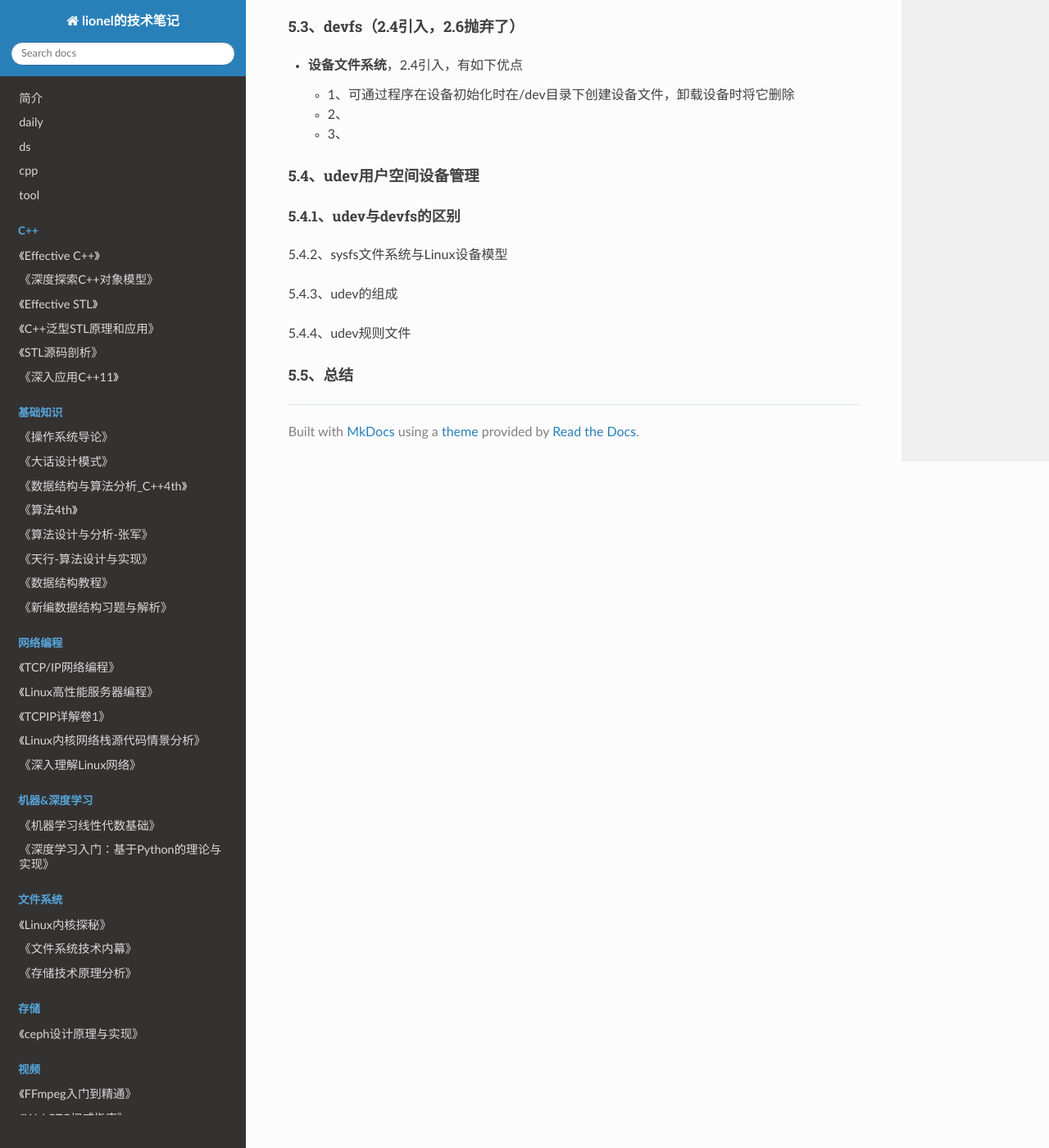
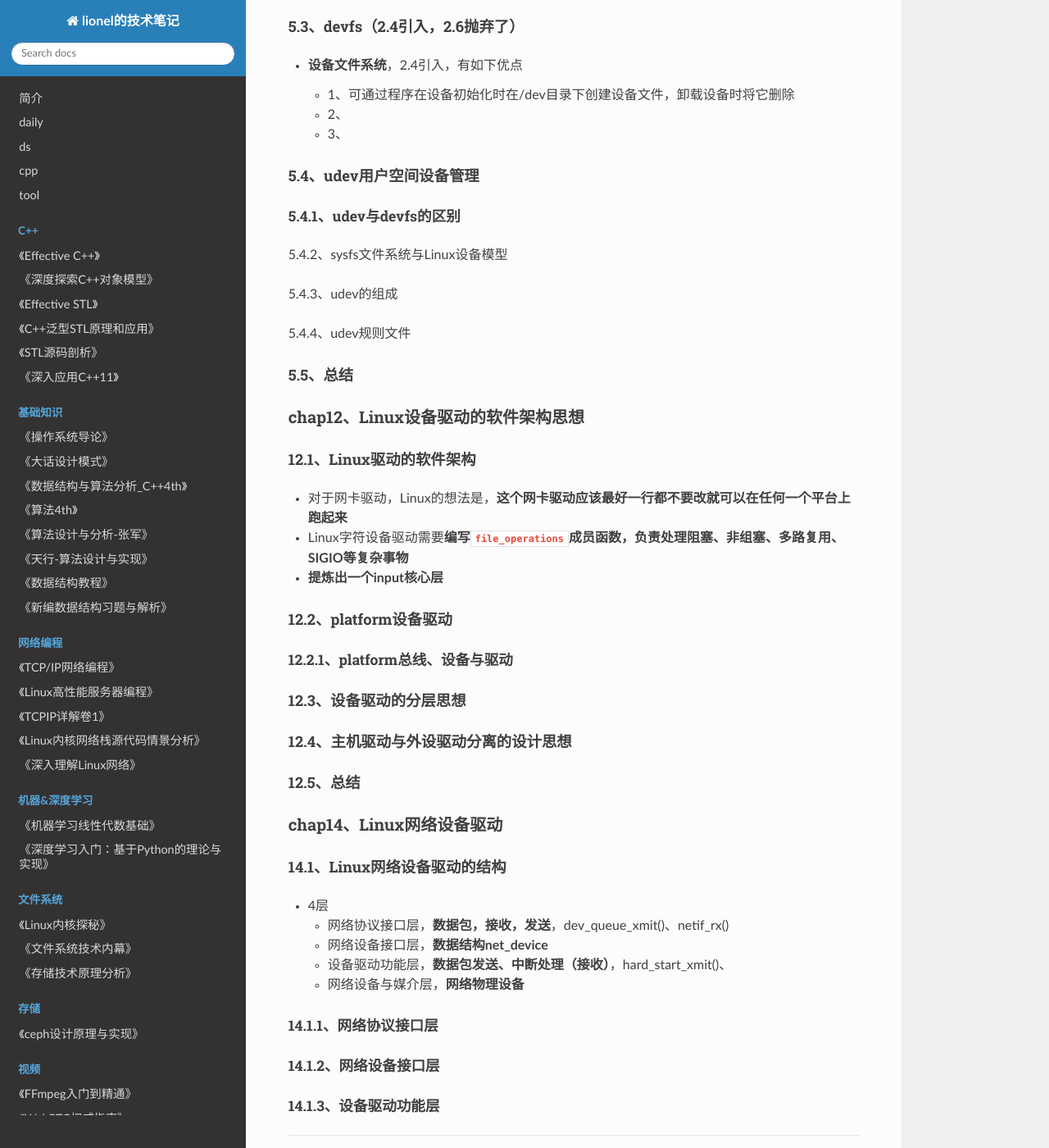
Before and after one commit to wolflion/booknotes, an MkDocs documentation site: the page built from docs/13kernel/Linux设备驱动开发详解-4.0内核.md, in a window 1280 px wide and 1400 px high, scrolled down 2769 px. Shown: the whole window at 82% size. Built offline with MkDocs 1.6.1, drawn with Linux system fonts in a browser that asks for light colours; nearby versions of some CDN libraries.

Commit message:
Update Linux设备驱动开发详解-4.0内核.md

```diff
--- a/docs/13kernel/Linux设备驱动开发详解-4.0内核.md
+++ b/docs/13kernel/Linux设备驱动开发详解-4.0内核.md
@@ -123,3 +123,37 @@
 5.4.4、udev规则文件
 
 #### 5.5、总结
+
+### chap12、Linux设备驱动的软件架构思想
+
+#### 12.1、Linux驱动的软件架构
+
++ 对于网卡驱动，Linux的想法是，**这个网卡驱动应该最好一行都不要改就可以在任何一个平台上跑起来**
++ Linux字符设备驱动需要**编写`file_operations`成员函数，负责处理阻塞、非组塞、多路复用、SIGIO等复杂事物**
++ **提炼出一个input核心层**
+
+#### 12.2、platform设备驱动
+
+##### 12.2.1、platform总线、设备与驱动
+
+#### 12.3、设备驱动的分层思想
+
+#### 12.4、主机驱动与外设驱动分离的设计思想
+
+#### 12.5、总结
+
+### chap14、Linux网络设备驱动
+
+#### 14.1、Linux网络设备驱动的结构
+
++ 4层
+  + 网络协议接口层，**数据包，接收，发送**，dev_queue_xmit()、netif_rx()
+  + 网络设备接口层，**数据结构net_device**
+  + 设备驱动功能层，**数据包发送、中断处理（接收）**，hard_start_xmit()、
+  + 网络设备与媒介层，**网络物理设备**
+
+##### 14.1.1、网络协议接口层
+
+##### 14.1.2、网络设备接口层
+
+##### 14.1.3、设备驱动功能层
```
